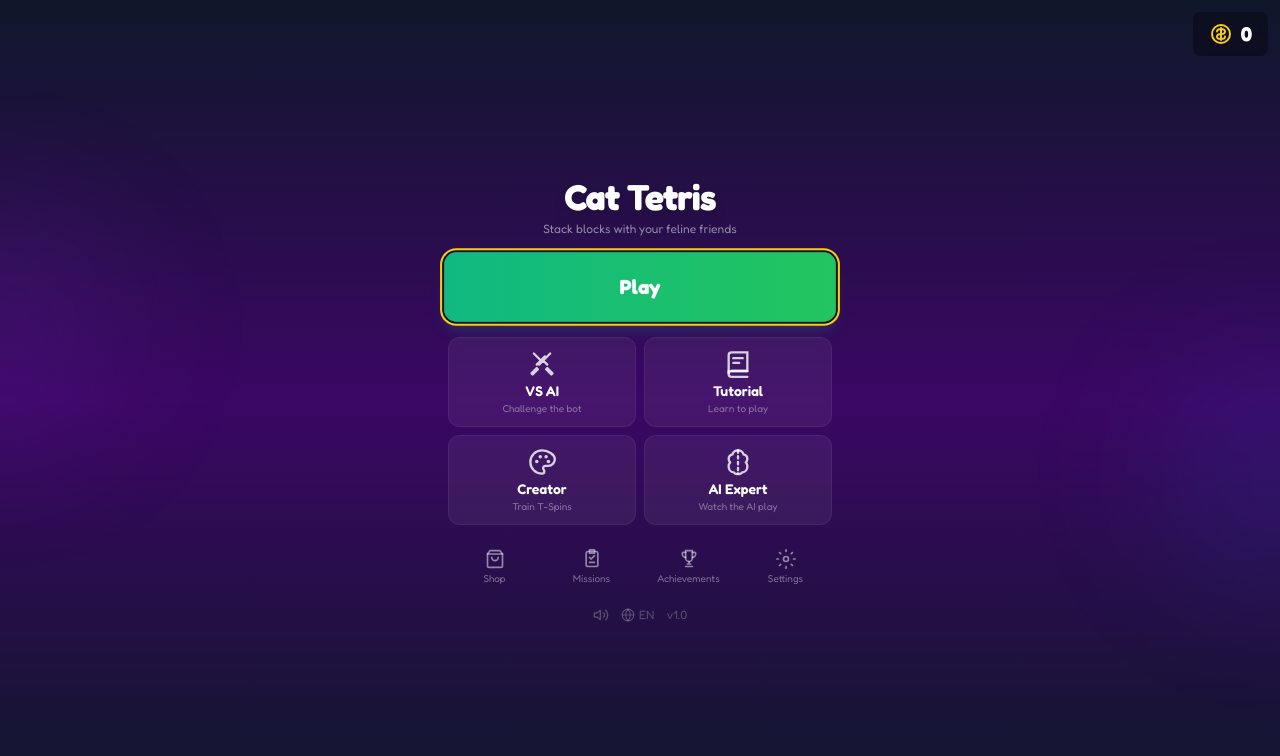
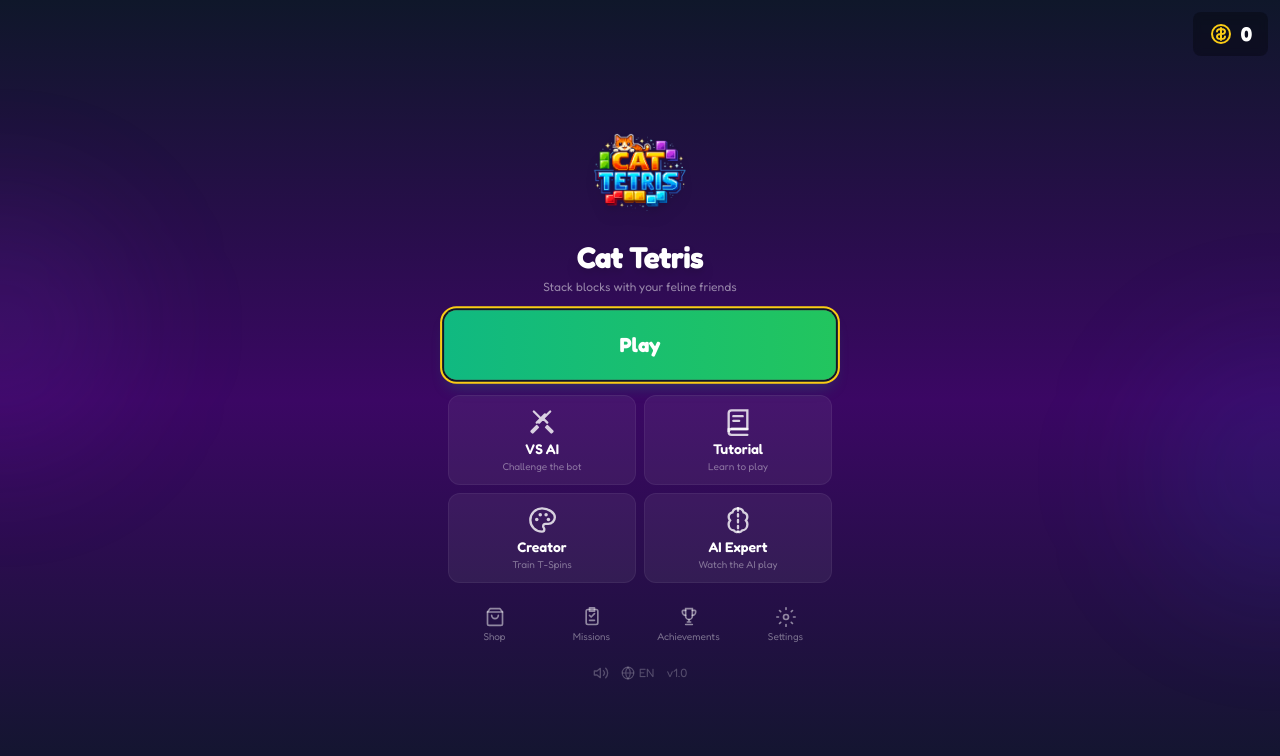
Before and after one commit to shigake/cat-tetris, a React (Vite) app: page / in a window 1280 px wide. Shown: the top 756 px of the page. Built offline with nearby package versions, Linux system fonts and the light colour scheme.

Commit message:
feat: add logo image to main menu header

```diff
--- a/src/components/MainMenu.jsx
+++ b/src/components/MainMenu.jsx
@@ -137,8 +137,9 @@ export default function MainMenu({
 
  <div className="w-full max-w-sm relative z-10 flex flex-col items-center">
 
- <motion.div {...fadeUp(0)} className="text-center mb-4">
- <h1 className="text-4xl font-extrabold text-white tracking-tight drop-shadow-lg select-none">
+ <motion.div {...fadeUp(0)} className="text-center mb-4 flex flex-col items-center">
+ <img src={`${import.meta.env.BASE_URL}cat-icon.png`} alt="Cat Tetris" className="w-28 h-28 drop-shadow-lg rounded-2xl mb-2" />
+ <h1 className="text-3xl font-extrabold text-white tracking-tight drop-shadow-lg select-none">
  {t('menu.title')}
  </h1>
  <p className="text-white/50 text-xs mt-1">{t('menu.subtitle')}</p>
```
